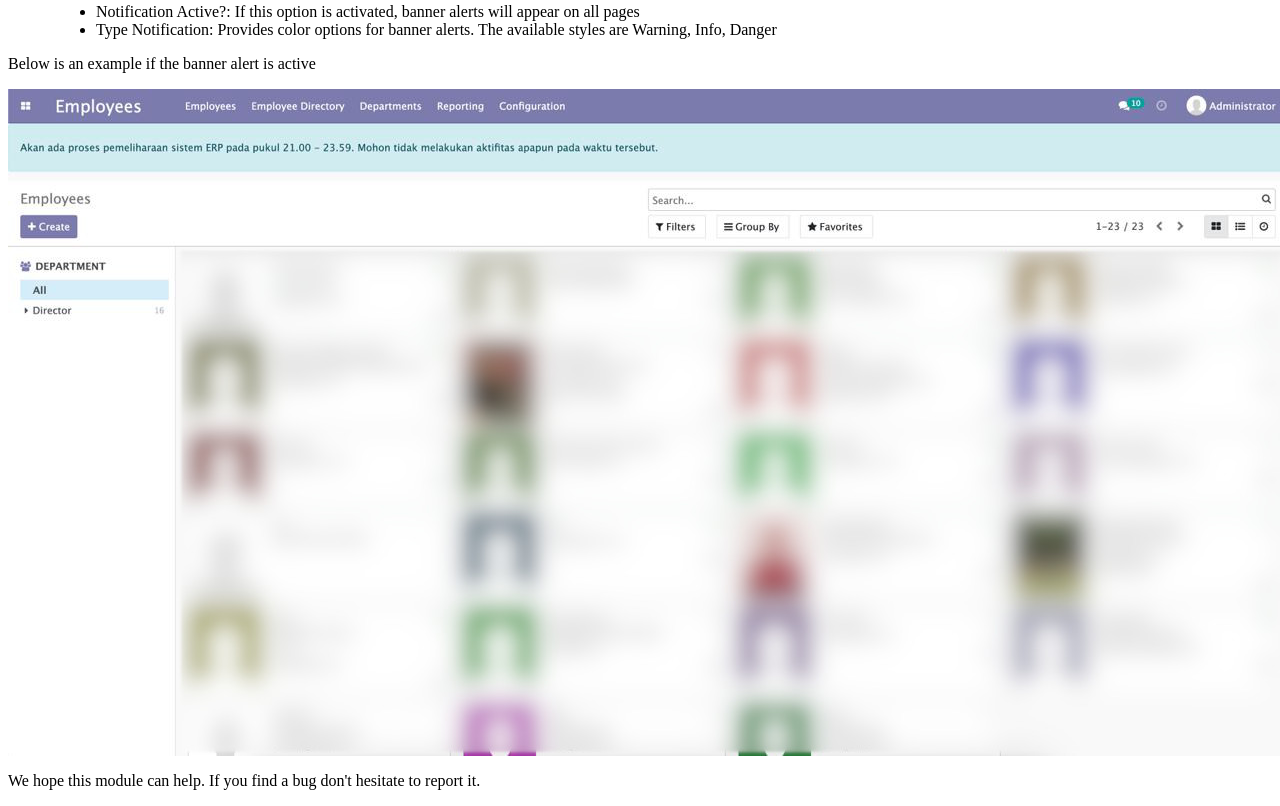
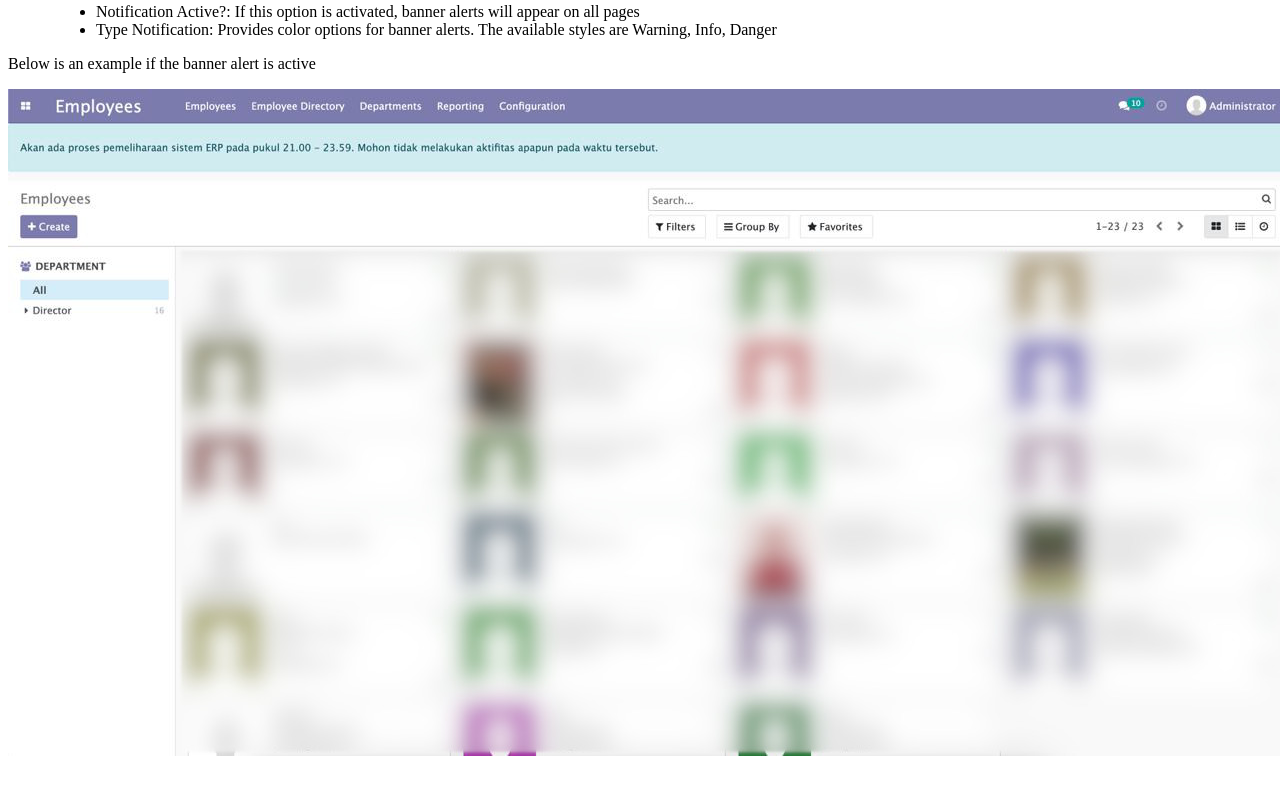
Before and after one commit to btechpt/bt_broadcast, a plain HTML site: page bt_broadcast/static/description/index.html in a window 1280 px wide. Shown: the part 3942-4748 px from the top of the page. After the commit the page ends 4706 px from the top, so only its background shows below. Drawn offline with Linux system fonts and the light colour scheme.

Commit message:
modify index.html description

```diff
--- a/bt_broadcast/static/description/index.html
+++ b/bt_broadcast/static/description/index.html
@@ -53,10 +53,5 @@
             </p>
             <img class='img-responsive' src="images/main_1.jpeg">
         </div>
-        <div class="oe_span6">
-            <p class="oe_mt32 oe_mb32 text-justify">
-                We hope this module can help. If you find a bug don't hesitate to report it.
-            </p>
-        </div>
     </div>
 </section>
```
